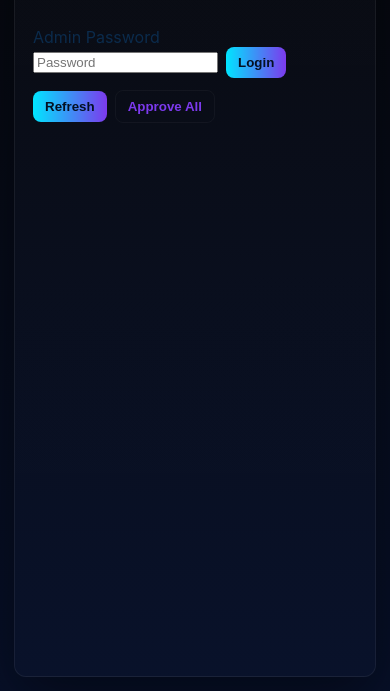
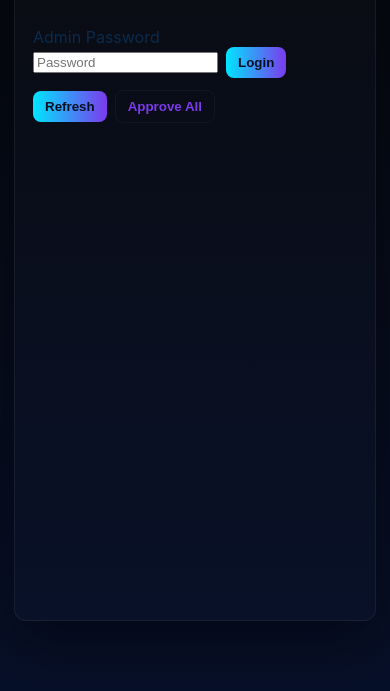
Before and after one commit to fwesh001/Bible-Quiz, a plain HTML site: page admin.html in a window 390 px wide. Shown: the part 153-844 px from the top of the page. Drawn offline with Linux system fonts and the light colour scheme.

Commit message:
Update admin dashboard styles for improved layout and responsiveness

```diff
--- a/admin.css
+++ b/admin.css
@@ -15,7 +15,7 @@ html,body{height:100%;margin:0;font-family:Inter, ui-sans-serif, system-ui, -app
 body{padding:28px; display:flex; justify-content:center;}
 
 /* Root container to center the dashboard and reuse site panel color */
-#admin-root{ width: min(1100px, 96vw); background: linear-gradient(180deg, rgba(255,255,255,0.02), rgba(255,255,255,0.01)); border:1px solid var(--border); border-radius:12px; padding:18px; box-shadow: 0 20px 60px rgba(0,0,0,0.45);}
+#admin-root{ width: min(1100px, 96vw); max-width:1100px; background: linear-gradient(180deg, rgba(255,255,255,0.02), rgba(255,255,255,0.01)); border:1px solid var(--border); border-radius:12px; padding:18px; box-shadow: 0 20px 60px rgba(0,0,0,0.45); max-height: 90vh; overflow: auto; }
 
 h1{font-weight:600;margin:0 0 18px;color:var(--accent)}
 
```
Also changed, not shown: 1 other file.
